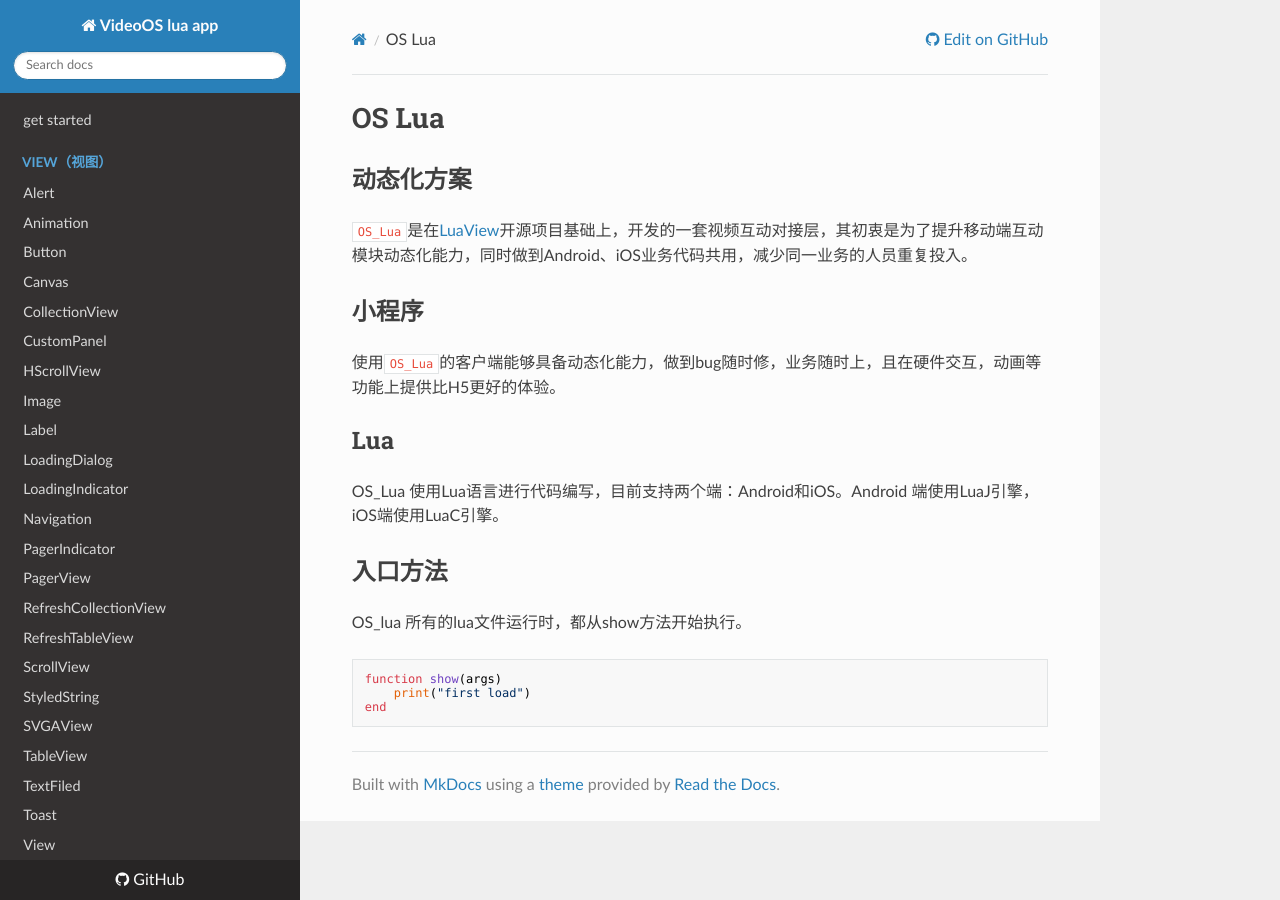
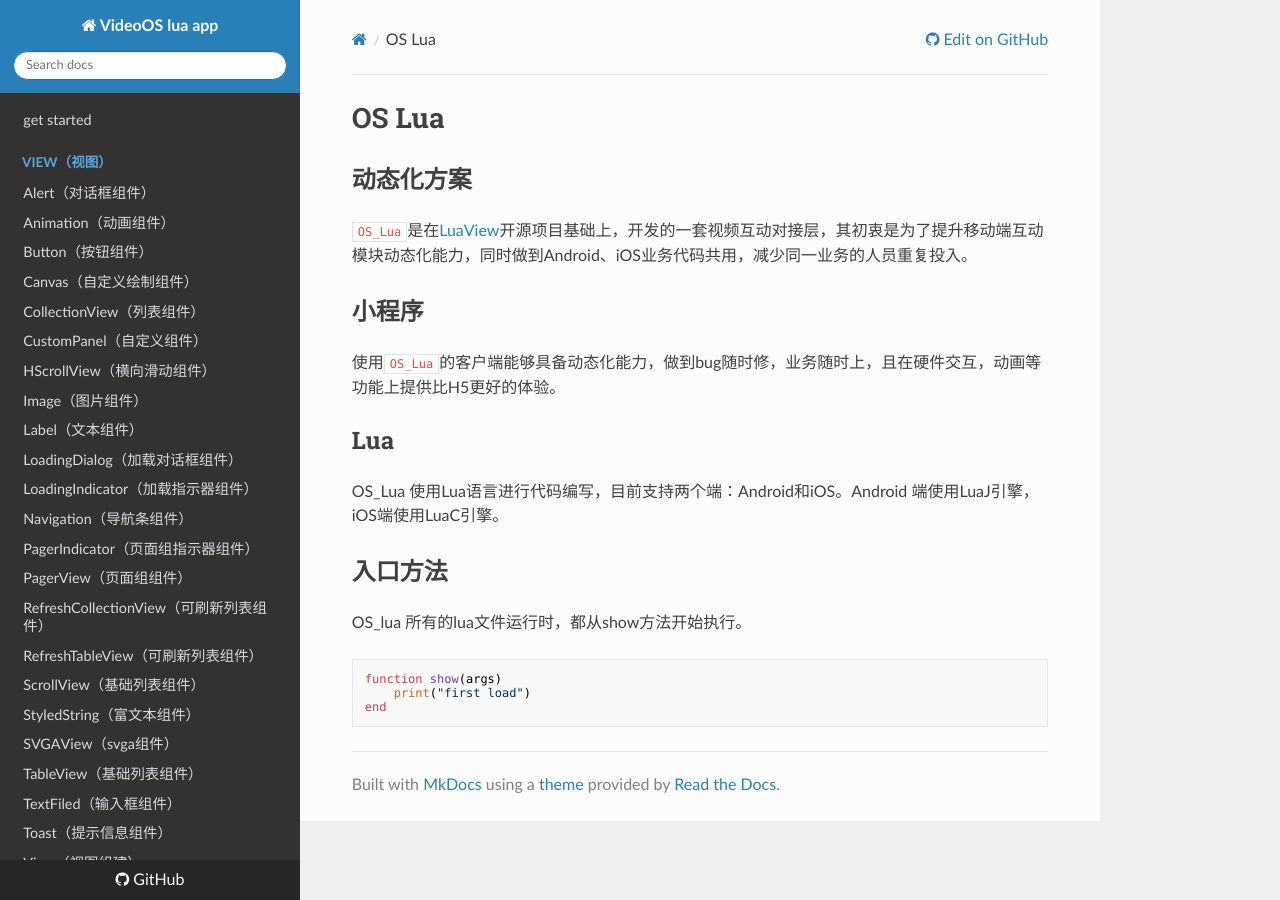
Before and after one commit to VideoOS/VideoOS-lua-app, an MkDocs documentation site: the page built from docs/index.md, in a window 1280 px wide. Built offline with MkDocs 1.6.1, drawn with Linux system fonts in a browser that asks for light colours; nearby versions of some CDN libraries.

Commit message:
修改文档

```diff
--- a/mkdocs.yml
+++ b/mkdocs.yml
@@ -11,31 +11,31 @@ theme:
 nav:
   - 'get started': 'get_started.md'
   - 'View（视图）':
-    - 'Alert': 'API/Lua_View/Alert.md'
-    - 'Animation': 'API/Lua_View/Animation.md'
-    - 'Button': 'API/Lua_View/Button.md'
-    - 'Canvas': 'API/Lua_View/Canvas.md'
-    - 'CollectionView': 'API/Lua_View/CollectionView.md'
-    - 'CustomPanel': 'API/Lua_View/CustomPanel.md'
-    - 'HScrollView': 'API/Lua_View/HScrollView.md'
-    - 'Image': 'API/Lua_View/Image.md'
-    - 'Label': 'API/Lua_View/Label.md'
-    - 'LoadingDialog': 'API/Lua_View/LoadingDialog.md'
-    - 'LoadingIndicator': 'API/Lua_View/LoadingIndicator.md'
-    - 'Navigation': 'API/Lua_View/Navigation.md'
-    - 'PagerIndicator': 'API/Lua_View/PagerIndicator.md'
-    - 'PagerView': 'API/Lua_View/PagerView.md'
-    - 'RefreshCollectionView': 'API/Lua_View/RefreshCollectionView.md'
-    - 'RefreshTableView': 'API/Lua_View/RefreshTableView.md'
-    - 'ScrollView': 'API/Lua_View/ScrollView.md'
-    - 'StyledString': 'API/Lua_View/StyledString.md'
-    - 'SVGAView': 'API/Lua_View/SVGAView.md'
-    - 'TableView': 'API/Lua_View/TableView.md'
-    - 'TextFiled': 'API/Lua_View/TextFiled.md'
-    - 'Toast': 'API/Lua_View/Toast.md'
-    - 'View': 'API/Lua_View/View.md'
-    - 'WebView': 'API/Lua_View/WebView.md'
-  - 'Lua_Bridge':
+    - 'Alert（对话框组件）': 'API/Lua_View/Alert.md'
+    - 'Animation（动画组件）': 'API/Lua_View/Animation.md'
+    - 'Button（按钮组件）': 'API/Lua_View/Button.md'
+    - 'Canvas（自定义绘制组件）': 'API/Lua_View/Canvas.md'
+    - 'CollectionView（列表组件）': 'API/Lua_View/CollectionView.md'
+    - 'CustomPanel（自定义组件）': 'API/Lua_View/CustomPanel.md'
+    - 'HScrollView（横向滑动组件）': 'API/Lua_View/HScrollView.md'
+    - 'Image（图片组件）': 'API/Lua_View/Image.md'
+    - 'Label（文本组件）': 'API/Lua_View/Label.md'
+    - 'LoadingDialog（加载对话框组件）': 'API/Lua_View/LoadingDialog.md'
+    - 'LoadingIndicator（加载指示器组件）': 'API/Lua_View/LoadingIndicator.md'
+    - 'Navigation（导航条组件）': 'API/Lua_View/Navigation.md'
+    - 'PagerIndicator（页面组指示器组件）': 'API/Lua_View/PagerIndicator.md'
+    - 'PagerView（页面组组件）': 'API/Lua_View/PagerView.md'
+    - 'RefreshCollectionView（可刷新列表组件）': 'API/Lua_View/RefreshCollectionView.md'
+    - 'RefreshTableView（可刷新列表组件）': 'API/Lua_View/RefreshTableView.md'
+    - 'ScrollView（基础列表组件）': 'API/Lua_View/ScrollView.md'
+    - 'StyledString（富文本组件）': 'API/Lua_View/StyledString.md'
+    - 'SVGAView（svga组件）': 'API/Lua_View/SVGAView.md'
+    - 'TableView（基础列表组件）': 'API/Lua_View/TableView.md'
+    - 'TextFiled（输入框组件）': 'API/Lua_View/TextFiled.md'
+    - 'Toast（提示信息组件）': 'API/Lua_View/Toast.md'
+    - 'View（视图组建）': 'API/Lua_View/View.md'
+    - 'WebView（html组件）': 'API/Lua_View/WebView.md'
+  - 'Bridge（桥接组件）':
     - 'AudioPlayer': 'API/Lua_Bridge/AudioPlayer.md'
     - 'Data': 'API/Lua_Bridge/Data.md'
     - 'File': 'API/Lua_Bridge/File.md'
```
